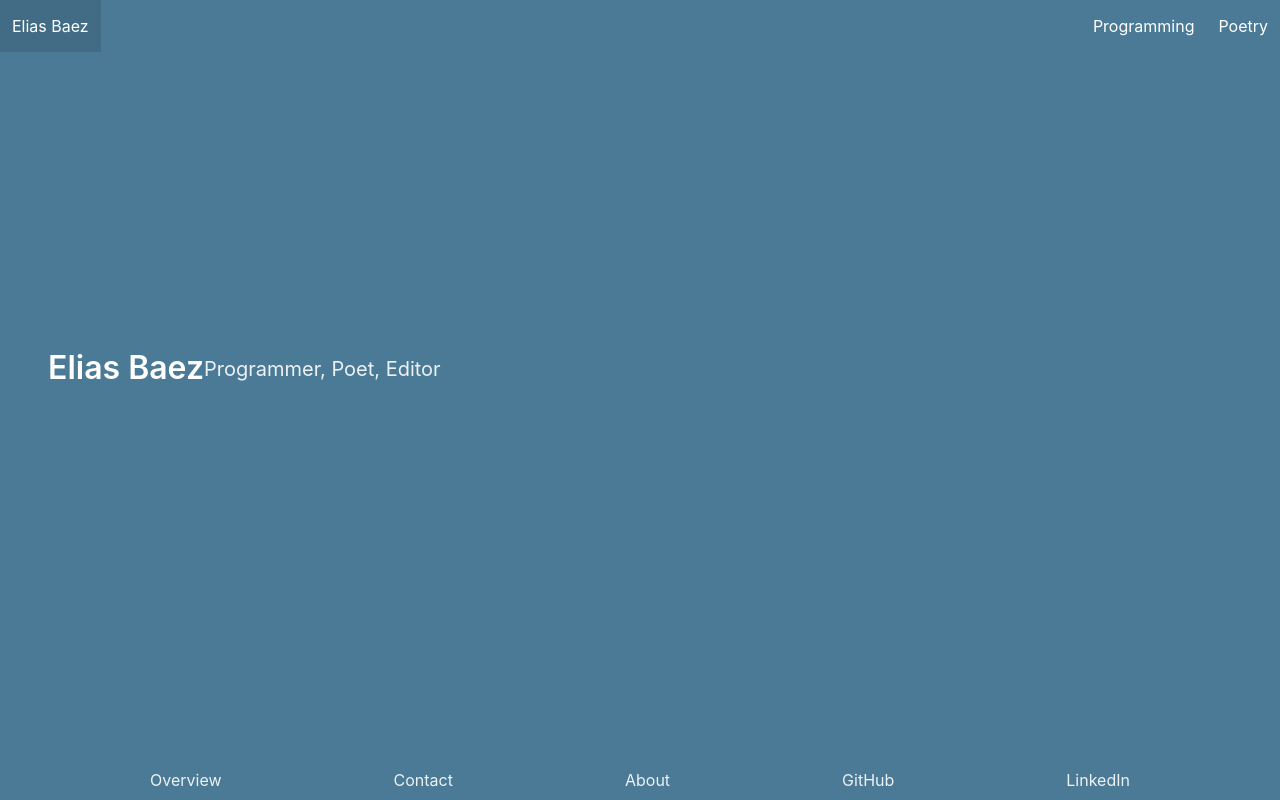
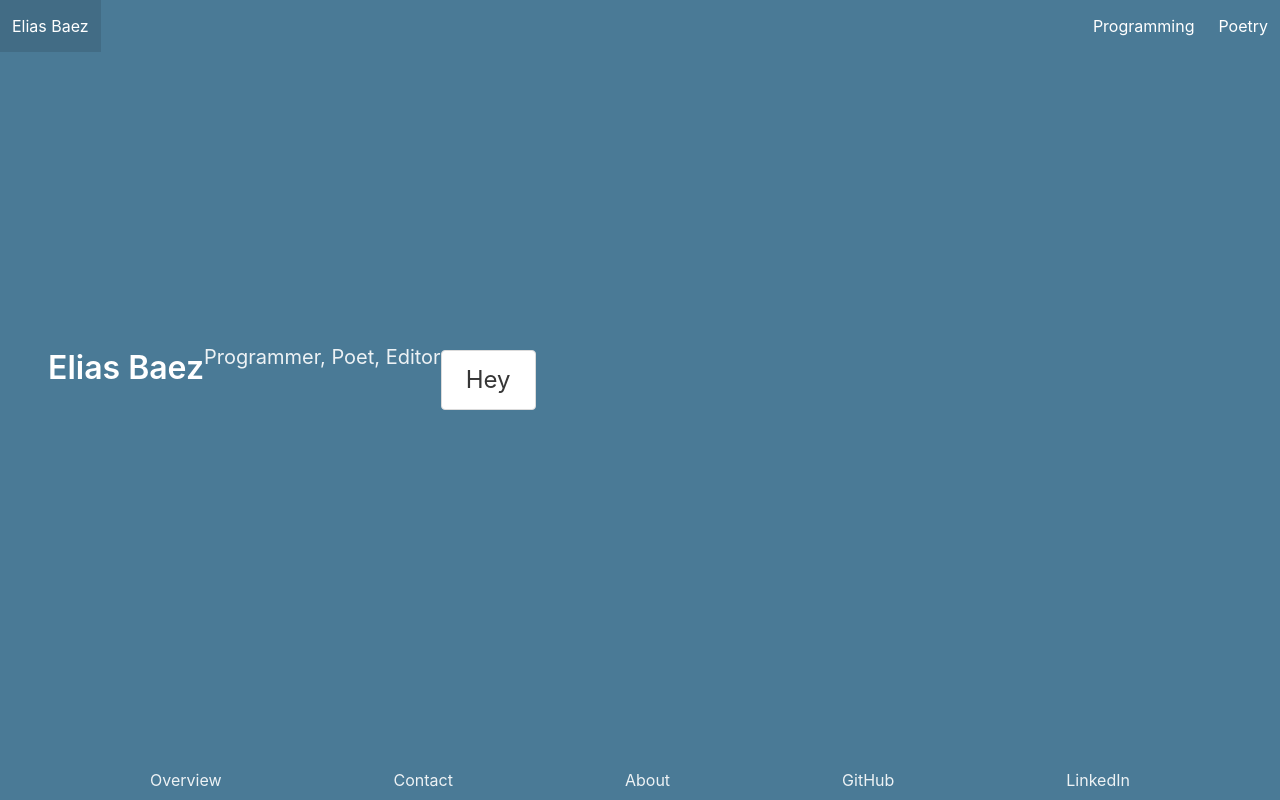
Before and after one commit to baezus/website-redux, a React (Create React App) app in the folder client/: page / in a window 1280 px wide. Built offline with nearby package versions, Linux system fonts and the light colour scheme.

Commit message:
Added the first use of React hooks to the App.js file.

```diff
--- a/client/src/App.js
+++ b/client/src/App.js
@@ -7,6 +7,7 @@ function App() {
 
   const [isHome, setIsHome] = useState(true);
   const [path, setPath] = useState('home');
+  const [color, setColor] = useState('hero is-primary is-fullheight');
 
   useEffect(() => {
     console.log('use effect hook ran');
@@ -14,7 +15,7 @@ function App() {
 
   return (
     <div className="App">
-      <section className="hero is-primary is-fullheight">
+      <section className={color}>
         <Navbar/>
         <div className="hero-body">
           <h1 className="title">
@@ -23,6 +24,9 @@ function App() {
           <h2 className="subtitle">
             Programmer, Poet, Editor
           </h2>
+          <button className="button is-large" onClick={() => {setColor('hero is-success is-fullheight')}}>
+            Hey
+          </button>
         </div>
         <Footer/>
       </section>
--- a/client/src/styles/variables.scss
+++ b/client/src/styles/variables.scss
@@ -1 +1,5 @@
 $primary: #4a7a96;
+$info: #333f58;
+$dark: #292831;
+$success: #fbbbad;
+$link: #ee8695;
```
Also changed, not shown: 1 other file (tests, documents, lock files or other folders).
